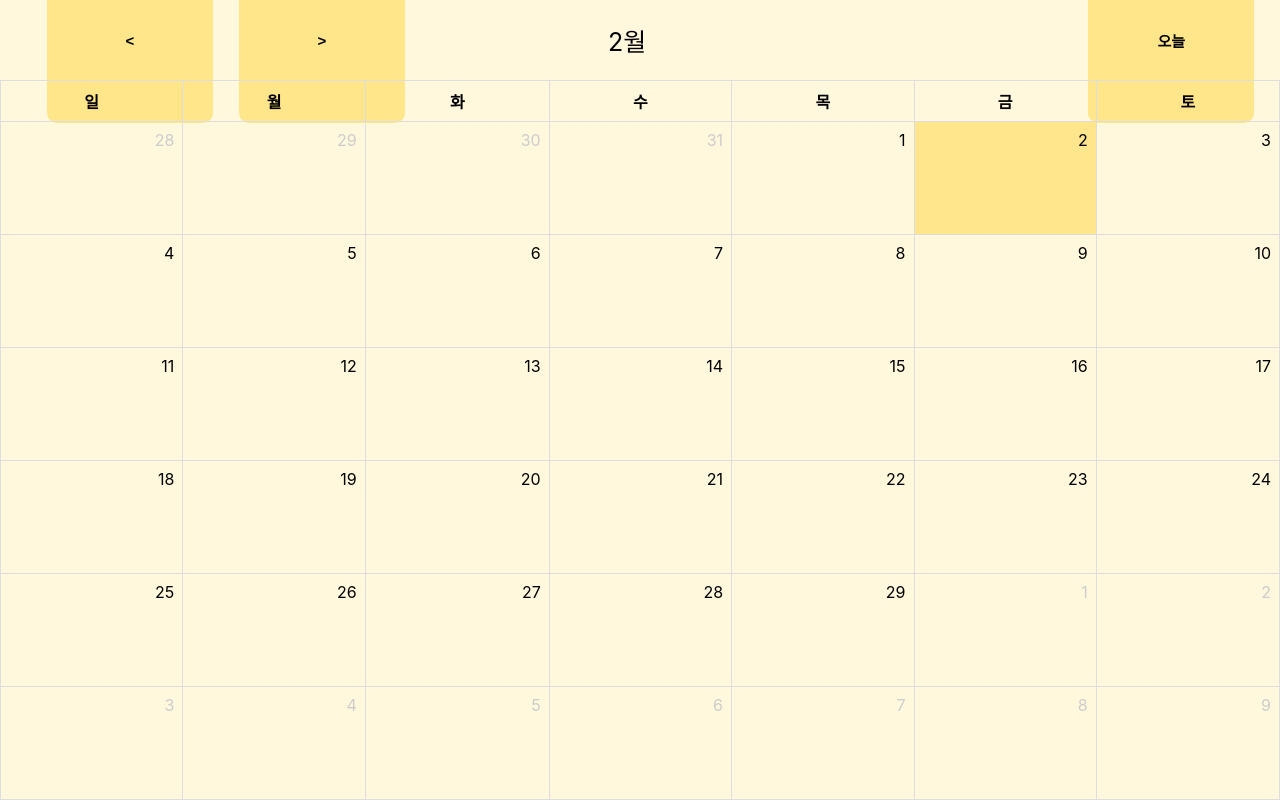
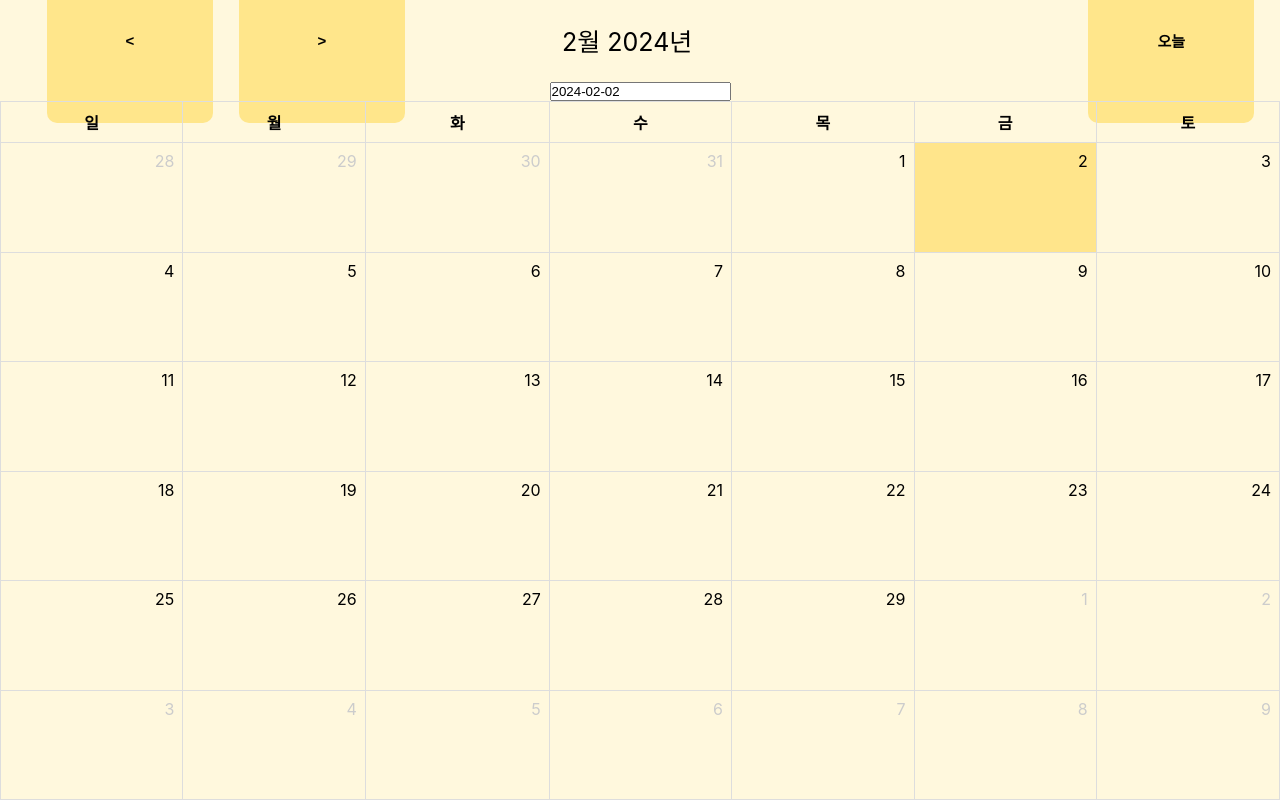
Before and after one commit to Yusmin97/petCheckApp, a React (Create React App) app: page /calendar in a window 1280 px wide. Built offline with nearby package versions, Linux system fonts and the light colour scheme.

Commit message:
⚗️ Test: DatePicker를 사용한 년도, 월 이동

```diff
--- a/src/page/calender/Calendar.tsx
+++ b/src/page/calender/Calendar.tsx
@@ -1,8 +1,13 @@
+/* eslint-disable @typescript-eslint/no-unused-vars */
 import React, { useState } from 'react';
+import DatePicker from 'react-datepicker';
+import 'react-datepicker/dist/react-datepicker.css';
 import './Calendar.css';
+
 
 function Calendar() {
   const [date, setDate] = useState(new Date());
+  const [showDatePicker, setShowDatePicker] = useState(false);
 
   const days = ['일', '월', '화', '수', '목', '금', '토'];
   const monthNames = ['1월', '2월', '3월', '4월', '5월', '6월', '7월', '8월', '9월', '10월', '11월', '12월'];
@@ -31,6 +36,15 @@ function Calendar() {
     });
     // 이전 달로 이동할 때마다 선택된 날짜를 해당 달의 첫째 날로 설정합니다.
     setSelectedDate(new Date(date.getFullYear(), date.getMonth(), 1));
+  };
+
+  const handleYearsMonthClick = () => {
+    setShowDatePicker(true);
+  };
+
+  const handleDatePickerConfirm = (date: any) => {
+    setDate(date);
+    setShowDatePicker(false);
   };
 
   const goToToday = () => {
@@ -121,8 +135,8 @@ function Calendar() {
           <button onClick={prevMonth}>&lt;</button>
           <button onClick={nextMonth}>&gt;</button>
         </div>
-        <div className="yearsMonth">
-          {monthNames[date.getMonth()]}
+        <div className="yearsMonth" onClick={handleYearsMonthClick}>
+          {monthNames[date.getMonth()]} {date.getFullYear()}년
         </div>
         <div className="goTo">
           <button onClick={goToToday} className="goToBtn">
@@ -130,6 +144,12 @@ function Calendar() {
           </button>
         </div>
       </div>
+      <DatePicker
+        selected={date}
+        onChange={handleDatePickerConfirm}
+        dateFormat="yyyy-MM-dd"
+        className="date-picker"
+      />
       <table className="calendar">
         <thead>
           <tr>{renderDaysOfWeek()}</tr>
```
